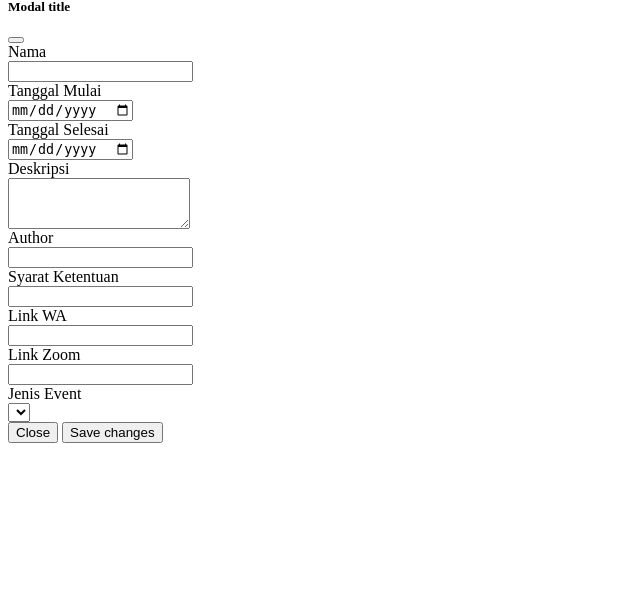
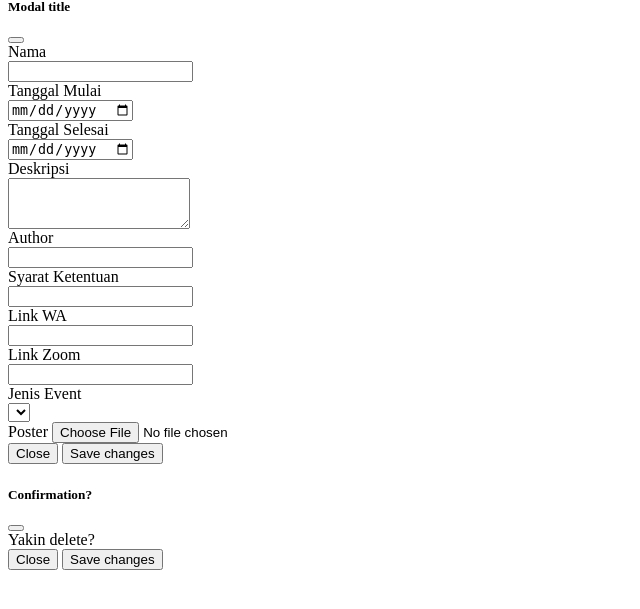
Before and after one commit to brenatasiva/icf2021, a PHP site: page /icf/views/admin/event.php in a window 1280 px wide. Shown: the part 135-744 px from the top of the page, without its empty margins (0-640 px from the left). Run offline with PHP 8.4, Linux system fonts and the light colour scheme; the template is opened without the code that fills it, so the values that code supplies are empty; some libraries are stand-ins or nearby versions.

Commit message:
delete event n show attr user

```diff
--- a/app/controllers/Admin.php
+++ b/app/controllers/Admin.php
@@ -61,6 +61,7 @@ class Admin extends Controller
 
     public function tambahEvent()
     {
+        // die(var_dump($_FILES));
         if ($this->model('Event_model')->insertEvent($_POST) > 0) {
             header('Location: ' . BASEURL . '/admin/event');
         }
--- a/app/models/User_model.php
+++ b/app/models/User_model.php
@@ -166,7 +166,7 @@ class User_model
 
     public function getPendaftarByEvent($idevent)
     {
-        $sql = "SELECT * FROM pendaftar WHERE event_id = :id";
+        $sql = "SELECT * FROM pendaftar p INNER JOIN user u on p.user_username = u.username WHERE event_id = :id";
         $this->db->query($sql);
         $this->db->bind('id', $idevent);
         return $this->db->resultSet();
--- a/app/views/admin/detilEvent.php
+++ b/app/views/admin/detilEvent.php
@@ -76,6 +76,9 @@
                         <tr>
                             <th scope="col">No</th>
                             <th scope="col">Username</th>
+                            <th scope="col">NRP</th>
+                            <th scope="col">Email</th>
+                            <th scope="col">No_HP</th>
                             <th scope="col">Tanggal Daftar</th>
                             <th scope="col">Nama Tim</th>
                             <th scope="col">ID_Game</th>
@@ -89,6 +92,9 @@
                             <tr>
                                 <td><?= $i; ?><input type="hidden" name="id[]" value="<?= $peserta['id']; ?>"></td>
                                 <td><?= $peserta['user_username']; ?></td>
+                                <td><?= $peserta['nrp']; ?></td>
+                                <td><?= $peserta['email']; ?></td>
+                                <td><?= $peserta['no_hp']; ?></td>
                                 <td><input type="date" class="form-control" id="tanggal_daftar[]" name="tanggal_daftar[]" value="<?= $peserta['tanggal_daftar']; ?>"></td>
                                 <td><input type="text" class="form-control" id="nama_tim[]" name="nama_tim[]" value="<?= $peserta['nama_tim']; ?>"></td>
                                 <td><input type="text" class="form-control" id="id_game[]" name="id_game[]" value="<?= $peserta['id_game']; ?>"></td>
--- a/app/views/admin/event.php
+++ b/app/views/admin/event.php
@@ -18,9 +18,10 @@
                 <td><?= $key['nama']; ?></td>
                 <td><?php echo ($tglMulai == $tglSelesai) ? $tglMulai : $tglMulai . ' - ' . $tglSelesai ?></td>
                 <td><?= $key['jenis']; ?></td>
-                <td style="max-width: 100px;">
+                <td style="max-width: 150px;">
                     <a class="btn btn-altorange me-5" id="editEvent" data-id="<?= $key['id']; ?>" data-bs-toggle="modal" data-bs-target="#modalEvent">Edit</a>
-                    <a href="<?= BASEURL; ?>/admin/detil/<?= $key['id']; ?>" class="btn btn-altdarkgrey">Detail</a>
+                    <a href="<?= BASEURL; ?>/admin/detil/<?= $key['id']; ?>" class="btn btn-altdarkgrey me-5">Detail</a>
+                    <a class="btn btn-danger" id="deleteEvent" data-bs-toggle="modal" data-id="<?= $key['id']; ?>" data-bs-target="#deleteModal">Hapus</a>
                 </td>
             </tr>
         <?php endforeach; ?>
@@ -92,12 +93,37 @@
                             </select>
                         </div>
                     </div>
+                    <div class="mb-3">
+                        <label class="form-label">Poster</label>
+                        <input type="file" class="form-control" name="poster[]">
+                    </div>
                 </div>
                 <div class="modal-footer">
                     <button type="button" class="btn btn-secondary" data-bs-dismiss="modal">Close</button>
                     <button type="input" class="btn btn-primary">Save changes</button>
                 </div>
             </form>
+        </div>
+    </div>
+</div>
+
+<!-- Modal -->
+<div class="modal fade" id="deleteModal" tabindex="-1" aria-labelledby="deleteModalLabel" aria-hidden="true">
+    <div class="modal-dialog modal-dialog-centered">
+        <div class="modal-content">
+            <div class="modal-header">
+                <h5 class="modal-title" id="deleteModalLabel">Confirmation?</h5>
+                <button type="button" class="btn-close" data-bs-dismiss="modal" aria-label="Close"></button>
+            </div>
+            <div class="modal-body">
+                Yakin delete?
+            </div>
+            <div class="modal-footer">
+                <form action="<?= BASEURL; ?>/admin/deleteEvent" method="post">
+                    <button type="button" class="btn btn-dark" data-bs-dismiss="modal">Close</button>
+                    <button type="submit" class="btn btn-danger">Save changes</button>
+                </form>
+            </div>
         </div>
     </div>
 </div>
@@ -138,7 +164,7 @@
 
         const idevent = $(this).data('id');
         $('input[type="hidden"]').remove();
-        $('form').append('<input type="hidden" name="eid" value="' + idevent + '">')
+        $('form').append('<input type="hidden" name="eid" value="' + idevent + '">');
         $.ajax({
             method: 'post',
             url: '<?= BASEURL; ?>/admin/getEvent',
@@ -159,4 +185,10 @@
             }
         })
     })
+
+    $('body').on('click', '#deleteEvent', function() {
+        const idevent = $(this).data('id');
+        $('input[type="hidden"]').remove();
+        $('form').append('<input type="hidden" name="eid" value="' + idevent + '">')
+    })
 </script>
```
Also changed, not shown: app/models/Event_model.php (+13 -1 lines).
